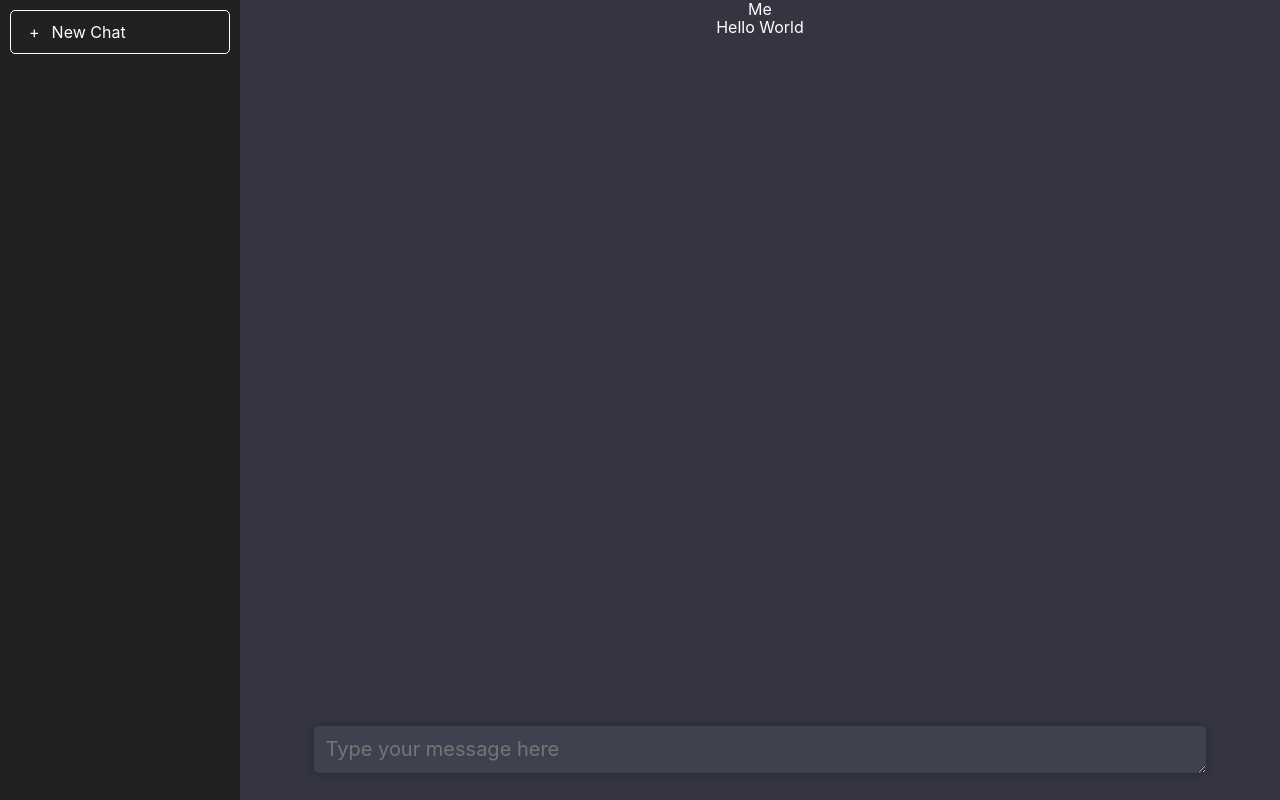
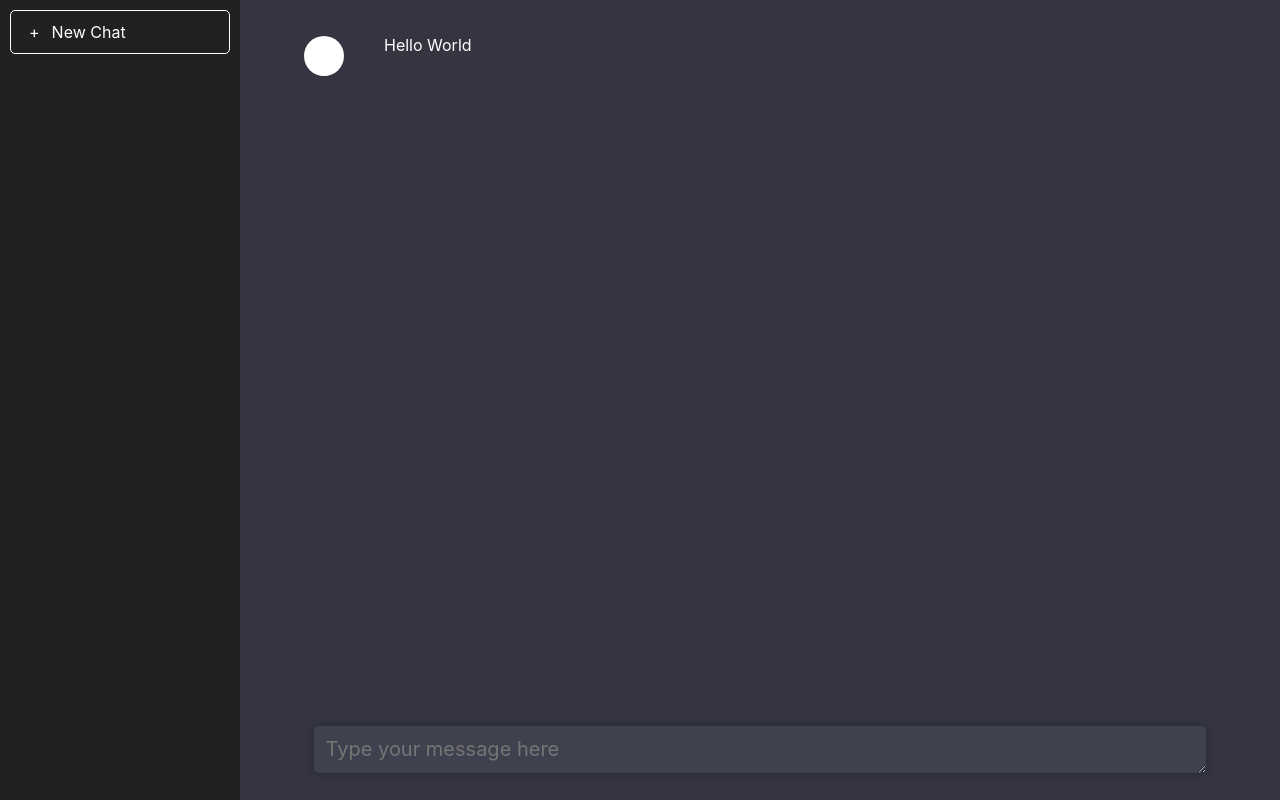
Before and after one commit to dcwmark/lucidus_sermo, a React (Create React App) app in the folder client/: page / in a window 1280 px wide. Built offline with nearby package versions, Linux system fonts and the light colour scheme.

Commit message:
daily commit

```diff
--- a/client/src/App.css
+++ b/client/src/App.css
@@ -59,17 +59,26 @@
 }
 
 .chat-log {
-
+  display: flex;
+  padding: 24px;
+  text-align: left;
 }
 
 .chat-message {
-
+  display: flex;
+  padding: 12px;
+  padding-left: 40px;
+  padding-right: 40px;
 }
 
 .avatar {
-
+  background-color: white;
+  border-radius: 50%;
+  width: 40px;
+  height: 40px;
 }
 
 .message {
-
+  padding-left: 40px;
+  padding-right: 40px;
 }
--- a/client/src/App.js
+++ b/client/src/App.js
@@ -14,7 +14,7 @@ function App() {
         <div className="chat-log">
           <div className="chat-message">
             <div className="avatar">
-              Me
+
             </div>
             <div className="message">
               Hello World
```
